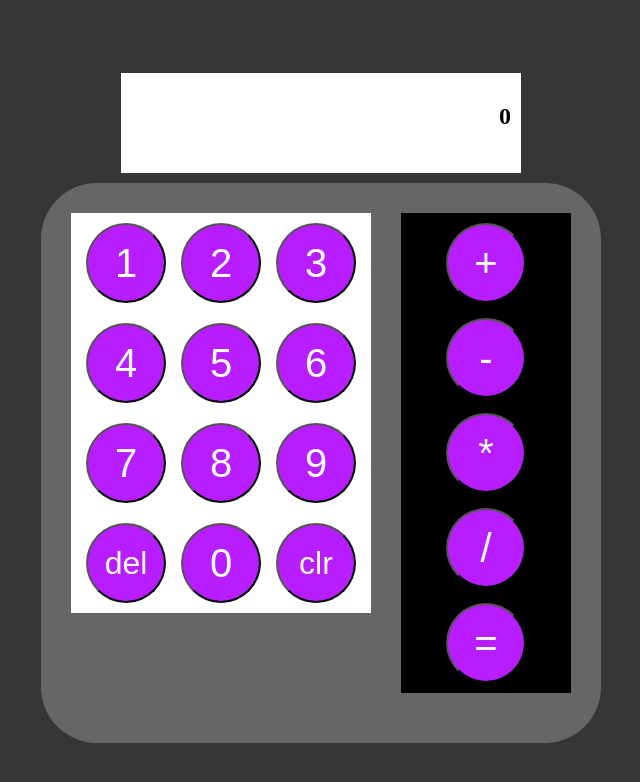
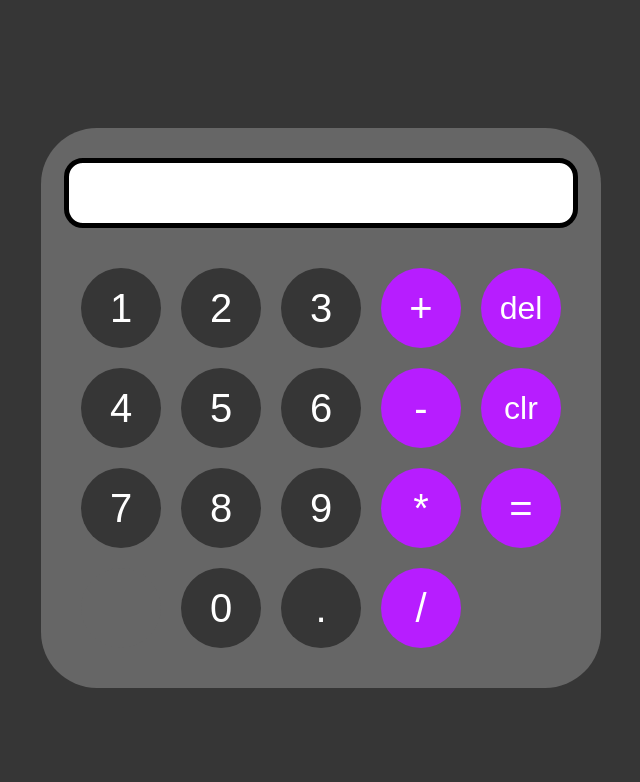
Before and after one commit to connerng/calculator, a website: page index.html in a window 1280 px wide. Shown: the whole page, without its empty margins (319-959 px from the left). Drawn offline with Linux system fonts and the light colour scheme.

Commit message:
Fully functional

```diff
--- a/index.html
+++ b/index.html
@@ -4,11 +4,38 @@
     <script src="main.js"></script>
 </head>
 <body>
-    <div class="ans">
-        <h2 id="ans-text">0</h2>
-    </div>
     <div class="frame">
-        <div class="numberframe">
+        <input id="ans-display" readonly>
+
+        <div id="buttonframe">
+            <button class="number" onclick="numberClicked('1')">1</button>
+            <button class="number" onclick="numberClicked('2')">2</button>
+            <button class="number" onclick="numberClicked('3')">3</button>
+            <button class="operator" onclick="operatorClicked('+')">+</button>
+            <button class="txt" onclick="backspace()">del</button>
+
+            <button class="number" onclick="numberClicked('4')">4</button>
+            <button class="number" onclick="numberClicked('5')">5</button>
+            <button class="number" onclick="numberClicked('6')">6</button>
+            <button class="operator" onclick="operatorClicked('-')">-</button>
+            <button class="txt" onclick="clearAns()">clr</button>
+
+            <button class="number" onclick="numberClicked('7')">7</button>
+            <button class="number" onclick="numberClicked('8')">8</button>
+            <button class="number" onclick="numberClicked('9')">9</button>
+            <button class="operator" onclick="operatorClicked('*')">*</button>
+            <button class="operator" onclick="evaluateExpression()">=</button>
+
+            <button class="filler"></button>
+            <button class="number" onclick="numberClicked('0')">0</button>
+            <button class="number" onclick="operatorClicked('.')">.</button>
+            <button class="operator" onclick="operatorClicked('/')">/</button>
+        </div>
+
+
+
+
+        <!-- <div class="numberframe">
             <div class="numberrow">
                 <button class="number" onclick="numberClicked('1')">1</button>
                 <button class="number" onclick="numberClicked('2')">2</button>
@@ -35,8 +62,8 @@
             <button class="operator" onclick="operatorClicked('-')">-</button>
             <button class="operator" onclick="operatorClicked('*')">*</button>
             <button class="operator" onclick="operatorClicked('/')">/</button>
-            <button class="operator" onclick="operatorClicked('=')">=</button>
-        </div>
+            <button class="operator" onclick="evaluateExpression()">=</button>
+        </div> -->
     </div>
 </body>
 </html>
--- a/main.js
+++ b/main.js
@@ -7,60 +7,29 @@ function isOperator(str) {
     }
 }
 
-function precedence(operator) {
-    if (operator == "*" || operator == "/") {
-        return 1;
+function numberClicked(num) {
+    if (document.getElementById("ans-display").value == "") {
+        document.getElementById("ans-display").value = num;
     } else {
-        return 0;
-    }
-}
-
-function numberClicked(num) {
-    if (document.getElementById("ans-text").innerHTML == "0") {
-        document.getElementById("ans-text").innerHTML = num;
-    } else {
-        document.getElementById("ans-text").innerHTML += num;
+        document.getElementById("ans-display").value += num;
     }
 }
 
 function backspace() {
-    document.getElementById("ans-text").innerHTML = document.getElementById("ans-text").innerHTML.slice(0, -1);
+    document.getElementById("ans-display").value = document.getElementById("ans-display").value.slice(0, -1);
 }
 
 function clearAns() {
-    document.getElementById("ans-text").innerHTML = "0";
+    document.getElementById("ans-display").value = "";
 }
 
 function operatorClicked(op) {
-    if (!isOperator(document.getElementById("ans-text").innerHTML.slice(-1))) {
-        document.getElementById("ans-text").innerHTML += op;
+    if (!isOperator(document.getElementById("ans-display").value.slice(-1))) {
+        document.getElementById("ans-display").value += op;
     }
 }
 
-function evaluate() {
-    expression = document.getElementById("ans-text").innerHTML;
-    if (!isOperator(expression.slice(-1))) {
-        const itemList = [];
-        curItem = "";
-        for (let i = 0; i < expression.length(); i++) {
-            if (isOperator(expression.slice(i, i+1))) {
-                itemList.push(curItem);
-                curItem = "";
-                itemList.push(expression.slice(i, i+1));
-            } else {
-                curItem += expression.slice(i, i+1);
-            }
-        }
-
-        stack = [];
-        postfix = [];
-        for (let i = 0; i < itemList.length(); i++) {
-            cur = itemList[i];
-            if (!isOperator(cur)) {
-                postfix.push(cur);
-            } else {
-
-            }
-        }
-    }
+function evaluateExpression() {
+    const expression = document.getElementById("ans-display").value
+    document.getElementById("ans-display").value = eval(expression);
 }
--- /dev/null
+++ b/package.json
@@ -0,0 +1,5 @@
+{
+  "dependencies": {
+    "mathjs": "^13.0.3"
+  }
+}
--- a/styles.css
+++ b/styles.css
@@ -8,21 +8,6 @@ body {
     gap: 10px;
 }
 
-/* Answer field */
-.ans {
-    background-color: white;
-    width: 400px;
-    height: 100px;
-    justify-content: right;
-    align-items: center;
-}
-
-h2 {
-    text-align: right;
-    padding: 10px;
-}
-
-/* Button Frame */
 .frame {
     background-color: rgb(102, 102, 102);
     width: 500px;
@@ -31,35 +16,53 @@ h2 {
     padding: 30px;
     gap: 30px;
     display: flex;
-    flex-direction: row;
-    align-items: left;
+    flex-direction: column;
+    align-items: center;
     justify-content: left;
 }
 
-.numberframe {
-    background-color: black;
-    width: 300px;
-    height: 400px;
+/* Answer field */
+#ans-display {
+    background-color: white;
+    width: 500px;
+    height: 100px;
+    border-radius:0.5cm;
+    text-align: right;
+    text-orientation: center;
+    font-family:Arial, Helvetica, sans-serif;
+    font-size:1cm;
+    font-weight: bold;
+    border-width: 5px;
+    border-color: black;
+    border-style: solid;
 }
 
-.numberrow {
-    background-color: white;
-    width: 300px;
-    height: 100px;
-    justify-content: center;
-    align-items: center;
-    display: flex;
-    gap: 15px;
+#buttonframe {
+    display:grid;
+    grid-template-columns: repeat(5, 1fr);
+    gap: 20px;
+    padding: 10px;
 }
 
 .number {
-    background-color: rgb(183, 29, 255);
+    background-color: rgb(54, 54, 54);
     color: white;
     width: 80px;
     height: 80px;
     border-radius: 100%;
     font-family: Arial, Helvetica, sans-serif;
     font-size:250%;
+    border: none;
+    cursor: pointer;
+}
+
+.number:hover {
+    background-color:rgb(173, 171, 171);
+}
+
+.number:active {
+    background-color: rgb(255, 255, 255);
+    color: rgb(54, 54, 54);
 }
 
 .txt {
@@ -70,18 +73,17 @@ h2 {
     border-radius: 100%;
     font-family: Arial, Helvetica, sans-serif;
     font-size:200%;
+    border: none;
+    cursor: pointer;
 }
 
-/* Operator Frame */
-.operatorframe {
-    background-color: black;
-    width: 150px;
-    height: 460px;
-    display: flex;
-    flex-direction: column;
-    align-items: center;
-    gap: 15px;
-    padding: 10px;
+.txt:hover {
+    background-color: rgb(89, 0, 130);
+}
+
+.txt:active {
+    background-color: rgb(255, 255, 255);
+    color: rgb(183, 29, 255);
 }
 
 .operator {
@@ -92,4 +94,23 @@ h2 {
     border-radius: 100%;
     font-family: Arial, Helvetica, sans-serif;
     font-size:250%;
+    border: none;
+    cursor: pointer;
 }
+
+.operator:hover {
+    background-color: rgb(89, 0, 130);
+}
+
+.operator:active {
+    background-color: rgb(255, 255, 255);
+    color: rgb(183, 29, 255);
+}
+
+.filler {
+    background-color: rgb(102, 102, 102);
+    width: 80px;
+    height: 80px;
+    border-radius: 100%;
+    border: none;
+}
```
Also changed, not shown: 1 other file.
